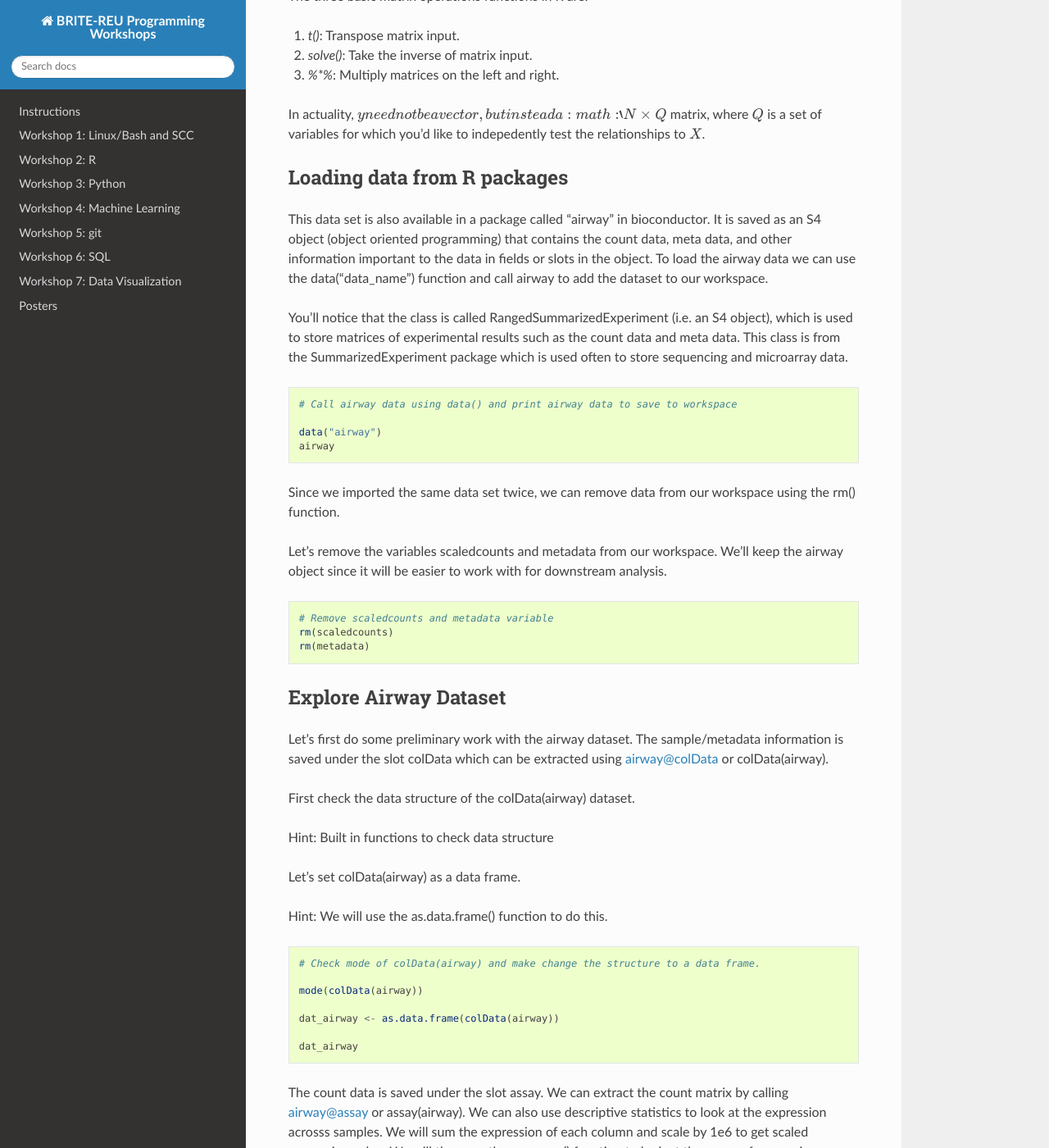
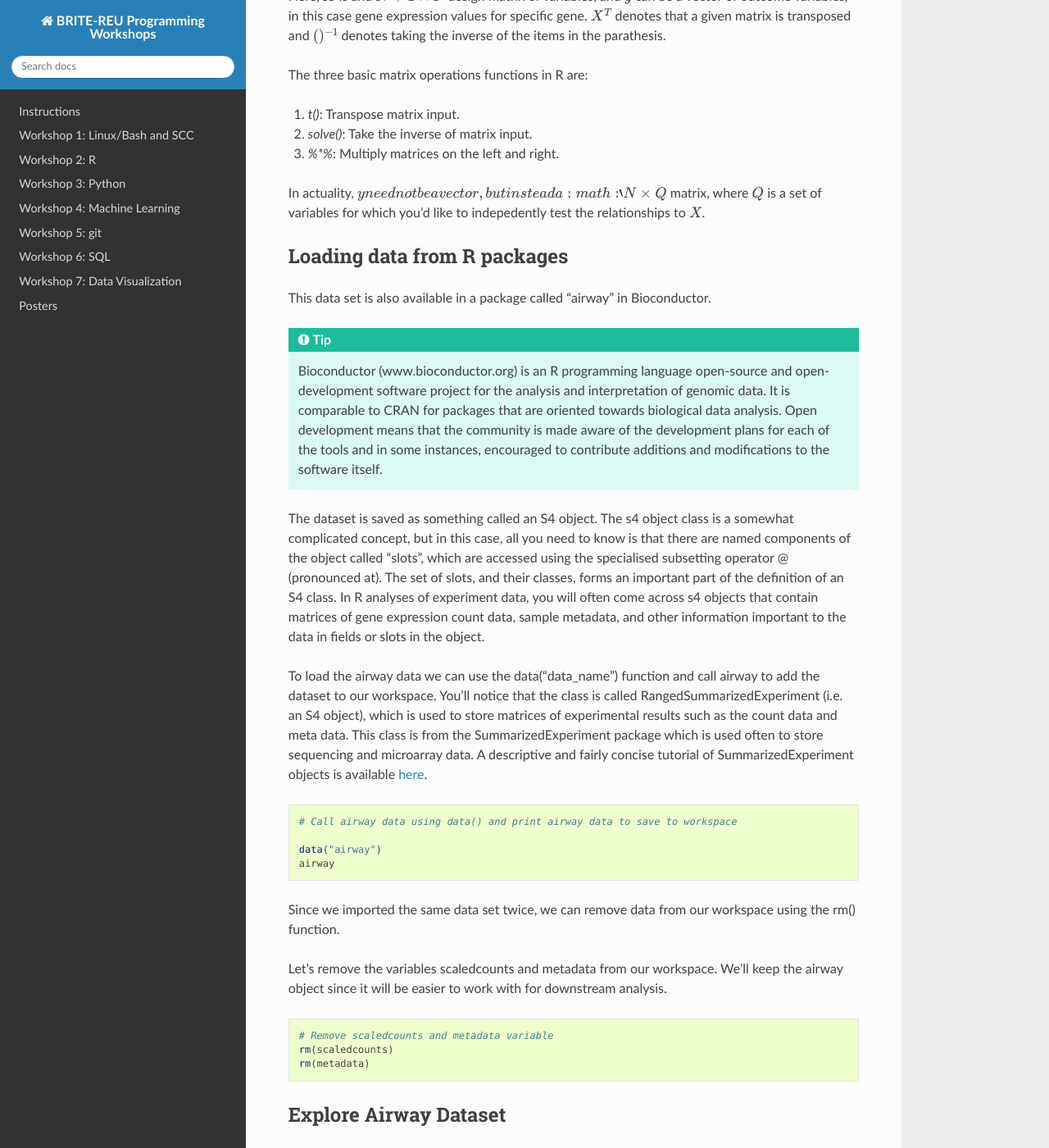
Before and after one commit to BRITE-REU/programming-workshops, a Sphinx documentation site: the page built from source/workshops/02_R/Workshop_R_Solution.rst, in a window 1280 px wide and 1400 px high, scrolled down 5027 px. Shown: the whole window at 82% size. Built offline with Sphinx 7.4.7 and the Read the Docs theme 2.0.0, drawn with Linux system fonts in a browser that asks for light colours; some of the changed text lies outside the part shown.

Commit message:
Add s4 description to R workshop

```diff
--- a/source/workshops/02_R/Workshop_R_Solution.rst
+++ b/source/workshops/02_R/Workshop_R_Solution.rst
@@ -5,7 +5,12 @@ In this workshop, we will focus on learning how to load packages, import data, p
 
 We will work in R Markdown, a .Rmd file written in markdown and contains chunks of embedded R code.
 
-The R Mardown file and two csv files containing count data (airway_scaledcounts.csv) and meta data file (airway_metadata.csv) are in the R_workshop folder which you can download `here <https://drive.google.com/open?id=1qqoupV8tYrKt0Zptzf3ooo7Um7hANcFb>`_.
+The R Mardown file and two csv files containing count data (airway_scaledcounts.csv) and meta data file (airway_metadata.csv) can be downloaded from here:
+
+1. `airway_metadata.csv <https://github.com/BRITE-REU/programming-workshops/tree/master/source/workshops/02_R/files/airway_metadata.csv>`_
+2. `airway_scaledcounts.csv <https://github.com/BRITE-REU/programming-workshops/tree/master/source/workshops/02_R/files/airway_scaledcounts.csv>`_
+3. `Workshop R Markdown file <https://github.com/BRITE-REU/programming-workshops/tree/master/source/workshops/02_R/files/R_Workshop.Rmd>`_
+
 
 ***********************
 Load Packages
@@ -302,9 +307,14 @@ In actuality, :math:`y   need not be a vector, but instead a :math:`N \times Q`
 Loading data from R packages
 ***********************
 
-This data set is also available in a package called "airway" in bioconductor. It is saved as an S4 object (object oriented programming) that contains the count data, meta data, and other information important to the data in fields or slots in the object. To load the airway data we can use the data("data_name") function and call airway to add the dataset to our workspace.
+This data set is also available in a package called "airway" in Bioconductor.
 
-You'll notice that the class is called RangedSummarizedExperiment (i.e. an S4 object), which is used to store matrices of experimental results such as the count data and meta data. This class is from the SummarizedExperiment package which is used often to store sequencing and microarray data.
+.. tip::
+   Bioconductor (www.bioconductor.org) is an R programming language open-source and open-development software project for the analysis and interpretation of genomic data. It is comparable to CRAN for packages that are oriented towards biological data analysis. Open development means that the community is made aware of the development plans for each of the tools and in some instances, encouraged to contribute additions and modifications to the software itself.
+
+The dataset is saved as something called an S4 object. The s4 object class is a somewhat complicated concept, but in this case, all you need to know is that there are named components of the object called "slots", which are accessed using the specialised subsetting operator @ (pronounced at). The set of slots, and their classes, forms an important part of the definition of an S4 class. In R analyses of experiment data, you will often come across s4 objects that contain matrices of gene expression count data, sample metadata, and other information important to the data in fields or slots in the object.
+
+To load the airway data we can use the data("data_name") function and call airway to add the dataset to our workspace. You'll notice that the class is called RangedSummarizedExperiment (i.e. an S4 object), which is used to store matrices of experimental results such as the count data and meta data. This class is from the SummarizedExperiment package which is used often to store sequencing and microarray data. A descriptive and fairly concise tutorial of SummarizedExperiment objects is available `here <https://bioconductor.org/packages/release/bioc/vignettes/SummarizedExperiment/inst/doc/SummarizedExperiment.html>`_.
 
 .. code:: R
 
--- a/source/workshops/02_R/files/R_Workshop.Rmd
+++ b/source/workshops/02_R/files/R_Workshop.Rmd
@@ -1,6 +1,6 @@
 ---
 title: 'R Workshop: RNA-seq Airway Data and Differential Expression Analysis'
-author: "Tanya Karagiannis, Eric Reed, Anastasia Gurinovich, Ahmed Youssef"
+author: "Tanya Karagiannis, Eric Reed, Anastasia Gurinovich, Ahmed Youssef, Brie Odom"
 output:
   html_document
 ---
```
Also changed, not shown: source/workshops/02_R/Workshop_R.rst (+7 -2 lines).
